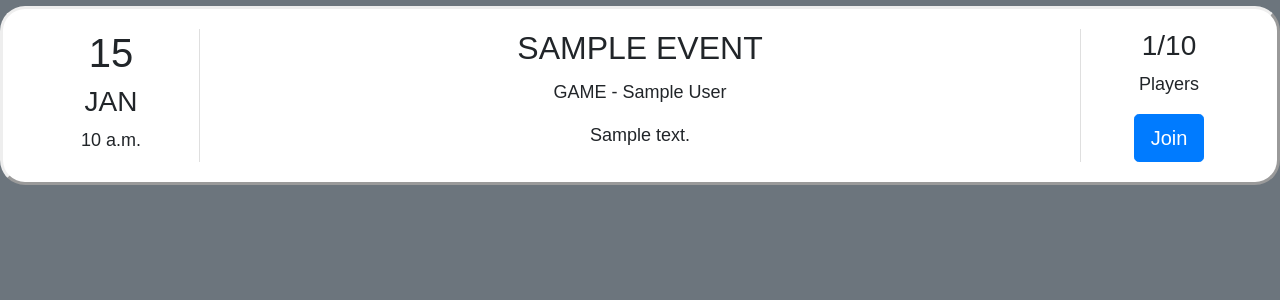
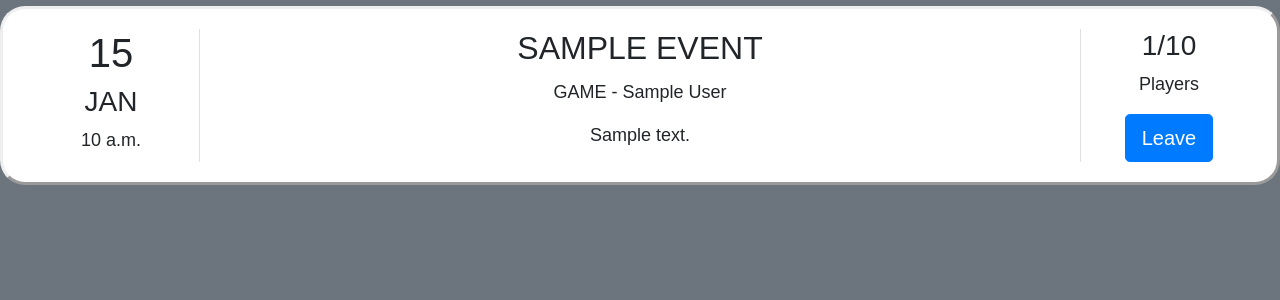
Before and after one commit to GuildHouseGames/livelobby, a Django app: page /events/ in a window 1280 px wide. Shown: the part 80-380 px from the top of the page. Run offline with Django 3.2, Linux system fonts and the light colour scheme; a user stored in the database is signed in; tables that the repository leaves empty hold one stand-in row (values such as "Sample post"); some libraries are stand-ins or nearby versions.

Commit message:
Add leave button

```diff
--- a/events/templates/events/event_list.html
+++ b/events/templates/events/event_list.html
@@ -56,15 +56,15 @@
                  {% if event|reserved_places == event.max_size %}
                      <button type="button" class="btn btn-lg disabled btn-danger">FULL</button>
                  {% else %}
-               <a href=
                     {% if user.is_authenticated %}
-                    {% url 'join_view' event_id=event.id %}
+                        {% if event|is_joined:user%}
+                            <a class="btn btn-lg btn-primary" href="{% url 'login' %}">Leave</a>
                         {% else %}
-                    {% url 'login' %}
+                            <a class="btn btn-lg btn-primary" href="{% url 'join_view' event_id=event.id %}">Join</a>
                         {% endif %}
-               >
-                 <button type="button" class="btn btn-lg btn-primary">Join</button>
-               </a>
+                    {% else %}
+                        <a class="btn btn-lg btn-primary" href="{% url 'login' %}">Join</a>
+                    {% endif %}
                  {% endif %}
              </div>
            </div>
--- a/events/views.py
+++ b/events/views.py
@@ -19,6 +19,11 @@ class EventListView(ListView):
     @register.filter
     def reserved_places(event):
         return event.reserved_places()
+
+    # Checks if an event has been joined by the user
+    @register.filter
+    def is_joined(event, user):
+        return Reservation.objects.filter(event=event, user=user)
 
     # Converts a given month number to an abbreviation (eg. 8 = Aug)
     @register.filter
```
Also changed, not shown: 1 other file. Lines whose indentation alone changed are shown as unchanged.
